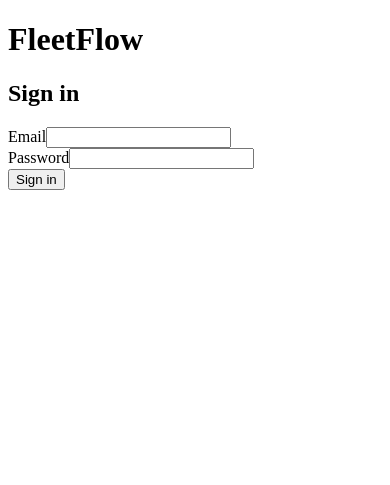
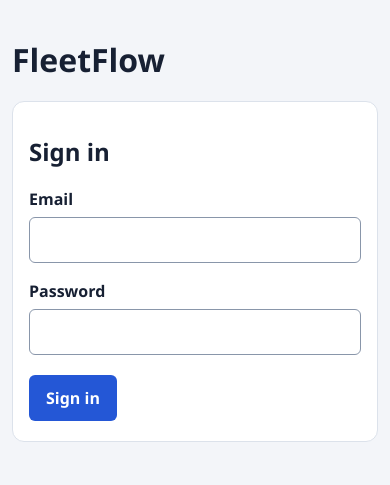
Before and after one commit to chrisdafnis/fleetflow, an ASP.NET Core app: page / in a window 390 px wide. Shown: the top 485 px of the page. Run offline with ASP.NET Core 8, Linux system fonts and the light colour scheme; some libraries are stand-ins or nearby versions.

Commit message:
Style dashboard and add responsive job table

```diff
--- a/FleetFlow.Api/Pages/Index.cshtml
+++ b/FleetFlow.Api/Pages/Index.cshtml
@@ -6,12 +6,13 @@
 <!DOCTYPE html>
 <html lang="en">
 <head>
+    <link rel="stylesheet" href="/css/dashboard.css" />
     <meta charset="utf-8" />
     <meta name="viewport" content="width=device-width, initial-scale=1" />
     <title>FleetFlow</title>
 </head>
 <body>
-    <main id="app">
+    <main id="app" v-cloak>
         <h1>FleetFlow</h1>
 
         <form v-if="!session" v-on:submit.prevent="login">
@@ -95,8 +96,13 @@
             <p v-if="jobActionError" role="alert">
                 {{ jobActionError }}
             </p>
+            <div v-if="jobs.length > 0"
+                 class="table-container"
+                 role="region"
+                 aria-label="Jobs"
+                 tabindex="0">
 
-            <table v-if="jobs.length > 0">
+                <table>
                     <thead>
                         <tr>
                             <th scope="col">Reference</th>
@@ -109,7 +115,12 @@
                         <tr v-for="job in jobs" v-bind:key="job.id">
                             <td>{{ job.reference }}</td>
                             <td>{{ job.description }}</td>
-                        <td>{{ statusLabel(job.status) }}</td>
+                            <td>
+                                <span class="status-badge"
+                                      v-bind:class="'status-' + job.status">
+                                    {{ statusLabel(job.status) }}
+                                </span>
+                            </td>
                             <td>
                                 <button v-if="job.status === 0"
                                         type="button"
@@ -139,6 +150,7 @@
                         </tr>
                     </tbody>
                 </table>
+            </div>
         </section>
     </main>
     <script src="https://unpkg.com/vue@3/dist/vue.global.js"></script>
--- /dev/null
+++ b/FleetFlow.Api/wwwroot/css/dashboard.css
@@ -0,0 +1,179 @@
+:root {
+    font-family: "Segoe UI", Arial, sans-serif;
+    color: #172033;
+    background: #f3f5f9;
+    line-height: 1.5;
+}
+
+* {
+    box-sizing: border-box;
+}
+
+body {
+    margin: 0;
+}
+
+main {
+    max-width: 1100px;
+    margin: 0 auto;
+    padding: 32px 20px;
+}
+
+h1,
+h2,
+h3 {
+    line-height: 1.2;
+}
+
+form {
+    max-width: 480px;
+    padding: 24px;
+    margin-bottom: 24px;
+    background: white;
+    border: 1px solid #dce2eb;
+    border-radius: 12px;
+}
+
+    form > div {
+        margin-bottom: 16px;
+    }
+
+label {
+    display: block;
+    margin-bottom: 6px;
+    font-weight: 600;
+}
+
+input,
+textarea {
+    width: 100%;
+    padding: 10px 12px;
+    font: inherit;
+    color: inherit;
+    background: white;
+    border: 1px solid #8996aa;
+    border-radius: 6px;
+}
+
+textarea {
+    min-height: 100px;
+    resize: vertical;
+}
+
+button {
+    padding: 10px 16px;
+    margin: 4px 4px 4px 0;
+    font: inherit;
+    font-weight: 600;
+    color: white;
+    background: #2457d6;
+    border: 1px solid transparent;
+    border-radius: 6px;
+    cursor: pointer;
+}
+
+    button:hover:not(:disabled) {
+        background: #1b43a8;
+    }
+
+    button:disabled {
+        opacity: 0.6;
+        cursor: not-allowed;
+    }
+
+    input:focus-visible,
+    textarea:focus-visible,
+    button:focus-visible {
+        outline: 3px solid #172033;
+        outline-offset: 3px;
+    }
+
+table {
+    width: 100%;
+    margin-top: 20px;
+    border-collapse: collapse;
+    background: white;
+}
+
+th,
+td {
+    padding: 14px;
+    text-align: left;
+    border-bottom: 1px solid #dce2eb;
+}
+
+th {
+    background: #e8edf5;
+}
+
+td {
+    overflow-wrap: anywhere;
+}
+
+[role="alert"] {
+    color: #b42318;
+    font-weight: 600;
+}
+
+.status-badge {
+    display: inline-block;
+    padding: 4px 10px;
+    border-radius: 999px;
+    font-size: 0.875rem;
+    font-weight: 600;
+    white-space: nowrap;
+    color: #344054;
+    background: #eef2f6;
+}
+
+.status-0 {
+    color: #854d0e;
+    background: #fef3c7;
+}
+
+.status-1 {
+    color: #1e40af;
+    background: #dbeafe;
+}
+
+.status-2 {
+    color: #166534;
+    background: #dcfce7;
+}
+
+.status-3 {
+    color: #991b1b;
+    background: #fee2e2;
+}
+
+.table-container {
+    margin-top: 20px;
+    overflow-x: auto;
+    border: 1px solid #dce2eb;
+    border-radius: 12px;
+}
+
+.table-container table {
+    min-width: 650px;
+    margin-top: 0;
+}
+
+.table-container:focus-visible {
+    outline: 3px solid #172033;
+    outline-offset: 3px;
+}
+
+@media (max-width: 600px) {
+    main {
+        padding: 20px 12px;
+    }
+
+    form {
+        max-width: none;
+        padding: 16px;
+    }
+}
+
+[v-cloak] {
+    display: none;
+}
```
Lines whose indentation alone changed are shown as unchanged.
